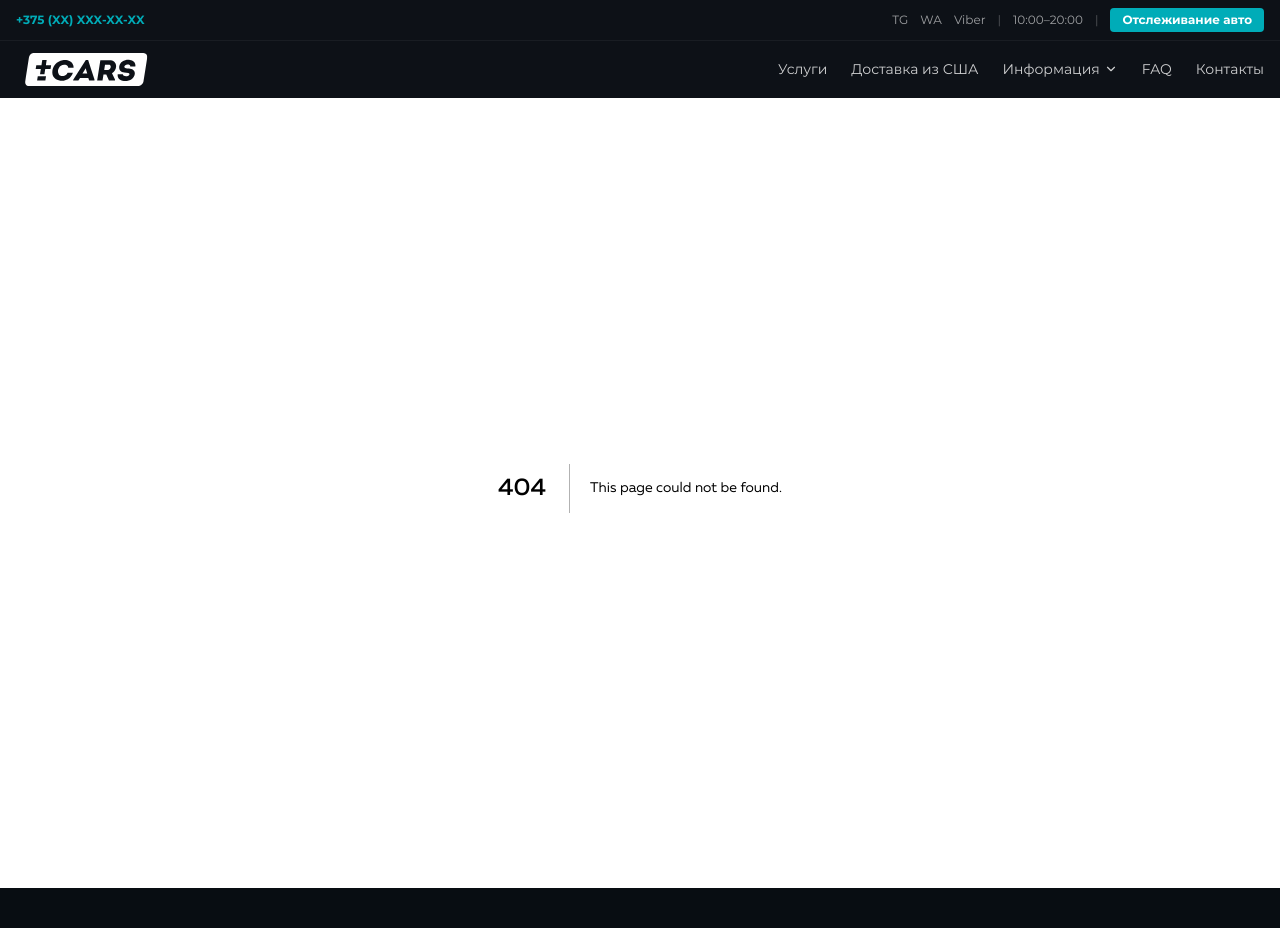
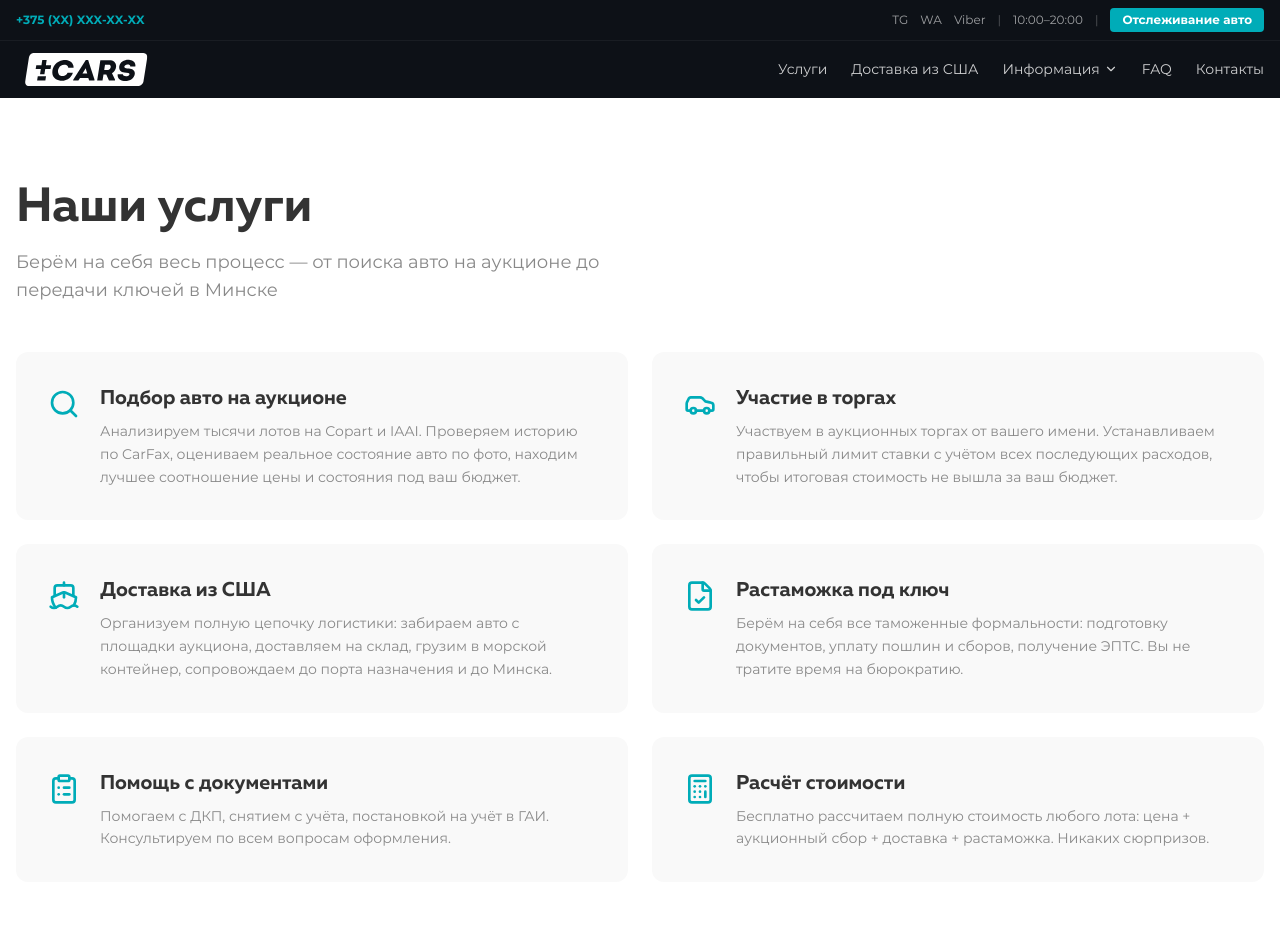
Before and after one commit to idzvilla/pmcars, a Next.js app: page /uslugi in a window 1280 px wide. Before the commit this address had no page. Shown: the top 928 px of the page. Built offline with nearby package versions, Linux system fonts and the light colour scheme.

Commit message:
feat: services page

```diff
--- /dev/null
+++ b/src/app/uslugi/page.tsx
@@ -0,0 +1,71 @@
+// src/app/uslugi/page.tsx
+import type { Metadata } from 'next'
+import Button from '@/components/ui/Button'
+import { Search, Ship, FileCheck, Car, Calculator, ClipboardList } from 'lucide-react'
+
+export const metadata: Metadata = {
+  title: 'Услуги по доставке авто из США',
+  description: 'Полный спектр услуг по импорту автомобилей из США в Беларусь: подбор, доставка, растаможка, оформление документов.',
+}
+
+const services = [
+  {
+    icon: Search,
+    title: 'Подбор авто на аукционе',
+    text: 'Анализируем тысячи лотов на Copart и IAAI. Проверяем историю по CarFax, оцениваем реальное состояние авто по фото, находим лучшее соотношение цены и состояния под ваш бюджет.',
+  },
+  {
+    icon: Car,
+    title: 'Участие в торгах',
+    text: 'Участвуем в аукционных торгах от вашего имени. Устанавливаем правильный лимит ставки с учётом всех последующих расходов, чтобы итоговая стоимость не вышла за ваш бюджет.',
+  },
+  {
+    icon: Ship,
+    title: 'Доставка из США',
+    text: 'Организуем полную цепочку логистики: забираем авто с площадки аукциона, доставляем на склад, грузим в морской контейнер, сопровождаем до порта назначения и до Минска.',
+  },
+  {
+    icon: FileCheck,
+    title: 'Растаможка под ключ',
+    text: 'Берём на себя все таможенные формальности: подготовку документов, уплату пошлин и сборов, получение ЭПТС. Вы не тратите время на бюрократию.',
+  },
+  {
+    icon: ClipboardList,
+    title: 'Помощь с документами',
+    text: 'Помогаем с ДКП, снятием с учёта, постановкой на учёт в ГАИ. Консультируем по всем вопросам оформления.',
+  },
+  {
+    icon: Calculator,
+    title: 'Расчёт стоимости',
+    text: 'Бесплатно рассчитаем полную стоимость любого лота: цена + аукционный сбор + доставка + растаможка. Никаких сюрпризов.',
+  },
+]
+
+export default function UslugiPage() {
+  return (
+    <div className="py-16 md:py-24">
+      <div className="container">
+        <h1 className="font-muller font-bold text-4xl md:text-5xl text-body mb-4">Наши услуги</h1>
+        <p className="text-muted font-montserrat text-lg mb-12 max-w-2xl">
+          Берём на себя весь процесс — от поиска авто на аукционе до передачи ключей в Минске
+        </p>
+        <div className="grid grid-cols-1 md:grid-cols-2 gap-6 mb-12">
+          {services.map((s) => (
+            <div key={s.title} className="bg-light-bg rounded-xl p-8 flex gap-5">
+              <s.icon size={32} className="text-primary flex-shrink-0 mt-1" />
+              <div>
+                <h2 className="font-muller font-bold text-xl text-body mb-2">{s.title}</h2>
+                <p className="font-montserrat text-sm text-muted leading-relaxed">{s.text}</p>
+              </div>
+            </div>
+          ))}
+        </div>
+        <div className="bg-dark-bg rounded-2xl p-10 text-center">
+          <h2 className="font-muller font-bold text-2xl text-white mb-3">Нужна консультация?</h2>
+          <p className="text-white/50 font-montserrat mb-6">Ответим на все вопросы и рассчитаем стоимость вашего авто</p>
+          <Button href="/contacts" size="lg">Получить консультацию</Button>
+        </div>
+      </div>
+    </div>
+  )
+}
```
